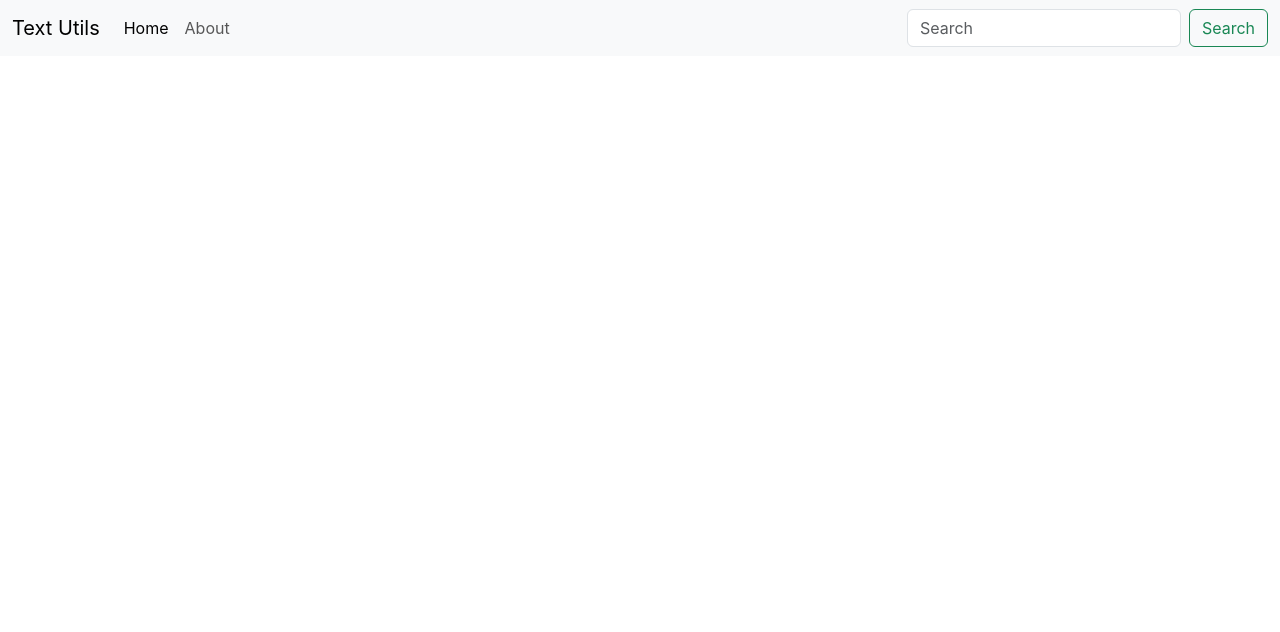
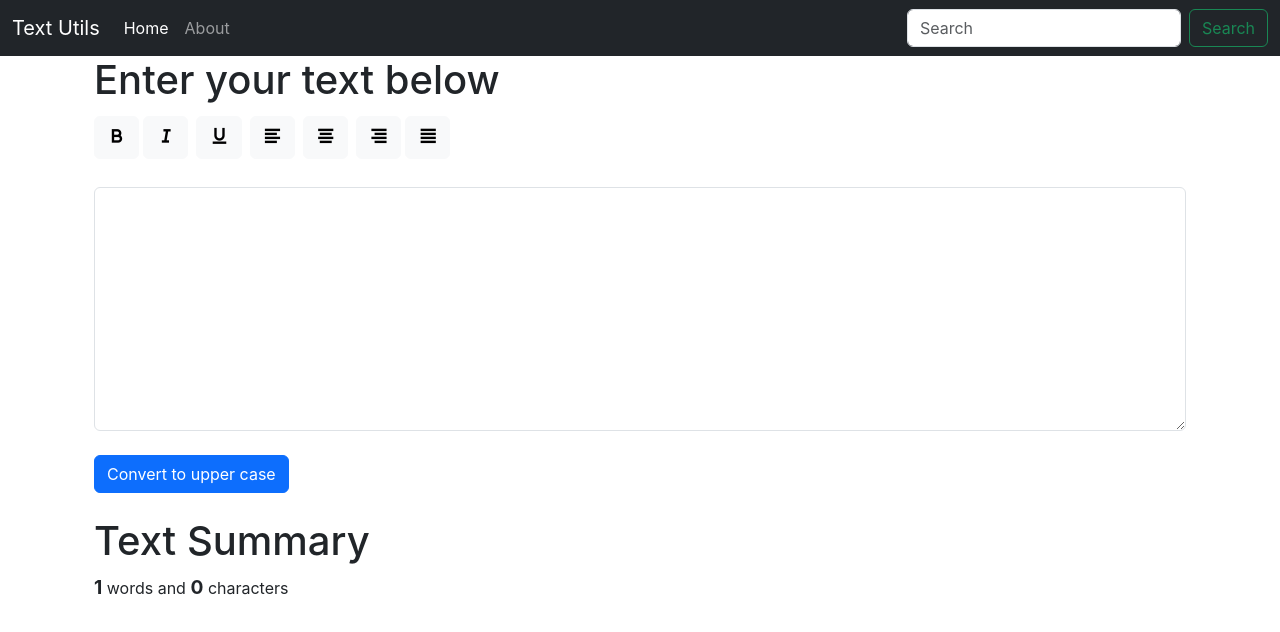
Before and after one commit to PandeyHarish/textUtils, a React (Create React App) app: page / in a window 1280 px wide. Shown: the top 632 px of the page. Built offline with nearby package versions, Linux system fonts and the light colour scheme.

Commit message:
made some editing features and added buttons

```diff
--- a/public/index.html
+++ b/public/index.html
@@ -28,6 +28,9 @@
 
     <!-- bootstrap link -->
     <link href="https://cdn.jsdelivr.net/npm/bootstrap@5.3.2/dist/css/bootstrap.min.css" rel="stylesheet" integrity="sha384-T3c6CoIi6uLrA9TneNEoa7RxnatzjcDSCmG1MXxSR1GAsXEV/Dwwykc2MPK8M2HN" crossorigin="anonymous">
+
+    <!-- remix icon link -->
+    <link rel="stylesheet" href="https://cdnjs.cloudflare.com/ajax/libs/remixicon/3.5.0/remixicon.css" integrity="sha512-HXXR0l2yMwHDrDyxJbrMD9eLvPe3z3qL3PPeozNTsiHJEENxx8DH2CxmV05iwG0dwoz5n4gQZQyYLUNt1Wdgfg==" crossorigin="anonymous" referrerpolicy="no-referrer" />
     <title>Text utils</title>
   </head>
   <body>
--- a/src/App.css
+++ b/src/App.css
@@ -23,6 +23,10 @@
   font-size: calc(10px + 2vmin);
   color: white;
 }
+.fontbold{
+  font-weight: bold;
+  font-size: larger;
+}
 
 .App-link {
   color: #61dafb;
--- a/src/App.js
+++ b/src/App.js
@@ -1,30 +1,15 @@
-import './App.css';
+import "./App.css";
+import Navbar from "./components/Navbar";
+import TextForm from "./components/TextForm";
+
 
 function App() {
   return (
     <>
-    <nav className="navbar navbar-expand-lg bg-body-tertiary">
-  <div className="container-fluid">
-    <a className="navbar-brand" href="/">Text Utils</a>
-    <button className="navbar-toggler" type="button" data-bs-toggle="collapse" data-bs-target="#navbarSupportedContent" aria-controls="navbarSupportedContent" aria-expanded="false" aria-label="Toggle navigation">
-      <span className="navbar-toggler-icon"></span>
-    </button>
-    <div className="collapse navbar-collapse" id="navbarSupportedContent">
-      <ul className="navbar-nav me-auto mb-2 mb-lg-0">
-        <li className="nav-item">
-          <a className="nav-link active" aria-current="page" href="/">Home</a>
-        </li>
-        <li className="nav-item">
-          <a className="nav-link" href="/">About</a>
-        </li>
-      </ul>
-      <form className="d-flex" role="search">
-        <input className="form-control me-2" type="search" placeholder="Search" aria-label="Search" />
-        <button className="btn btn-outline-success" type="submit">Search</button>
-      </form>
-    </div>
-  </div>
-</nav>
+      <Navbar title="Text Utils" tab1="Home" tab2="About"/>
+      <div className="container">
+        <TextForm heading="Enter your text below"/>
+      </div>
     </>
   );
 }
--- /dev/null
+++ b/src/components/Navbar.js
@@ -0,0 +1,59 @@
+import React from "react";
+import propTypes from "prop-types";
+
+
+export default function Navbar(props) {
+  return (
+    <nav className="navbar navbar-expand-lg navbar-dark bg-dark">
+      <div className="container-fluid">
+        <a className="navbar-brand" href="/">
+          {props.title}
+        </a>
+        <button
+          className="navbar-toggler"
+          type="button"
+          data-bs-toggle="collapse"
+          data-bs-target="#navbarSupportedContent"
+          aria-controls="navbarSupportedContent"
+          aria-expanded="false"
+          aria-label="Toggle navigation"
+        >
+          <span className="navbar-toggler-icon"></span>
+        </button>
+        <div className="collapse navbar-collapse" id="navbarSupportedContent">
+          <ul className="navbar-nav me-auto mb-2 mb-lg-0">
+            <li className="nav-item">
+              <a className="nav-link active" aria-current="page" href="/">
+                {props.tab1}
+              </a>
+            </li>
+            <li className="nav-item">
+              <a className="nav-link" href="/">
+                {props.tab2}
+              </a>
+            </li>
+          </ul>
+          <form className="d-flex" role="search">
+            <input
+              className="form-control me-2"
+              type="search"
+              placeholder="Search"
+              aria-label="Search"
+            />
+            <button className="btn btn-outline-success" type="submit">
+              Search
+            </button>
+          </form>
+        </div>
+      </div>
+    </nav>
+  );
+}
+
+
+
+Navbar.propTypes = {
+  title: propTypes.string,
+  tab1: propTypes.string,
+  tab2: propTypes.string,
+};
--- /dev/null
+++ b/src/components/TextForm.js
@@ -0,0 +1,115 @@
+import React, { useState } from "react";
+import "../App.css";
+
+export default function TextForm(props) {
+  const [text, updatedText] = useState("");
+  const [isBold, setIsBold] = useState(false);
+  const [isItalic, makeItalic] = useState(false);
+  const [isUnderline, underlined] = useState(false);
+  const [isRight, rightAligned] = useState(false);
+  const [isCenter, centered] = useState(false);
+  const [isLeft, leftAligned] = useState(false);
+  const [isJustified, justified] = useState(false);
+const refreshValue = (e) => {
+  updatedText(e.target.value);
+};
+
+
+
+
+  const convertToUpperCase = () => {
+    let newText = text.toUpperCase();
+    updatedText(newText);
+  };
+
+  const bold = () => {
+    setIsBold((prevState) => !prevState);
+  };
+  const italic = () => {
+    makeItalic((prevState) => !prevState);
+  };
+  const underline = () => {
+    underlined((prevState)=> !prevState);
+  };
+  const centerAlign = () => {
+    centered((prevState) => !prevState);
+  };
+  const rightAlign = () => {
+    rightAligned((prevState) => !prevState);
+  };
+  const leftAlign = () => {
+    leftAligned((prevState) => !prevState);
+  };
+  const justify = () => {
+    justified((prevState)=> !prevState);
+  };
+  return (
+    <>
+      <div className="container">
+        <h1>{props.heading}</h1>
+        <div>
+          <button className="btn btn-light" onClick={bold}>
+            {isBold ? "B X" : <i class="ri-bold fontbold"></i>}
+          </button>
+
+          <button className="btn btn-light m-1" onClick={italic}>
+            {isItalic ? "I" : <i class="ri-italic fontbold"></i>}
+          </button>
+
+          <button className="btn btn-light m-1" onClick={underline}>
+            {isUnderline ? "U" : <i class="ri-underline fontbold"></i>}
+          </button>
+
+          <button className="btn btn-light m-1" onClick={leftAlign}>
+            {isLeft ? "L X" : <i class="ri-align-left fontbold"></i>}
+          </button>
+
+          <button className="btn btn-light m-1" onClick={centerAlign}>
+            {isCenter ? "X" : <i class="ri-align-center fontbold"></i>}
+          </button>
+
+          <button className="btn btn-light m-1" onClick={rightAlign}>
+            {isRight ? "R" : <i class="ri-align-right fontbold"></i>}
+          </button>
+
+          <button className="btn btn-light" onClick={justify}>
+            {isJustified ? "J" : <i class="ri-align-justify fontbold"></i>}
+          </button>
+        </div>
+        <div className="input-group mt-4">
+          <textarea
+            className="form-control fontbold"
+            aria-label="With textarea"
+            rows="8"
+            value={text}
+            onChange={refreshValue}
+            style={{
+              fontWeight: isBold ? "bold" : "normal",
+              fontStyle: isItalic ? "italic" : "normal",
+              textDecoration: isUnderline ? "underline" : "none",
+              textAlign: isCenter
+                ? "center"
+                : isLeft
+                ? "left"
+                : isRight
+                ? "right"
+                : isJustified
+                ? "justify"
+                : "normal",
+            }}
+          ></textarea>
+        </div>
+        <button className="btn btn-primary my-4" onClick={convertToUpperCase}>
+          Convert to upper case
+        </button>
+      </div>
+      <div className="container">
+        <h1>Text Summary</h1>
+        <p>
+          <span className="fontbold">{text.split(" ").length}</span> words and{" "}
+          <span className="fontbold">{text.length}</span> characters
+        </p>
+      </div>
+    </>
+  );
+}
```
Also changed, not shown: 2 other files (tests, documents, lock files or other folders).
